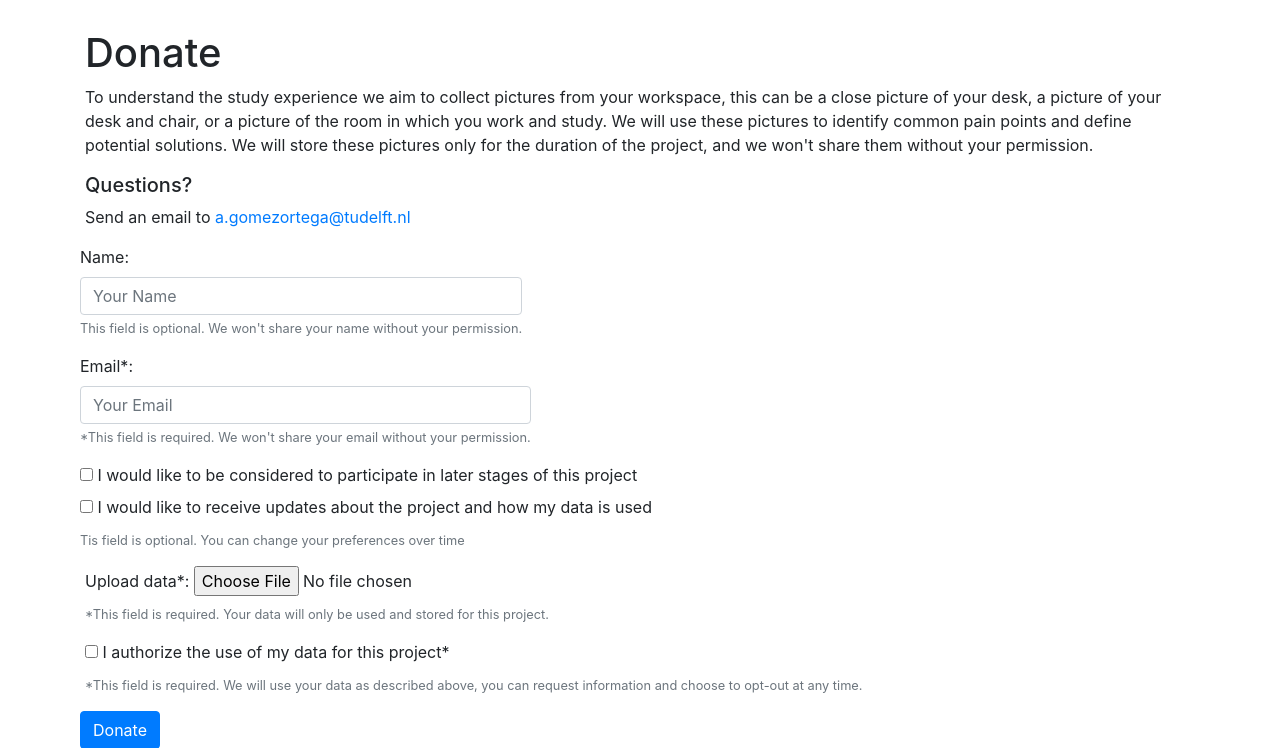
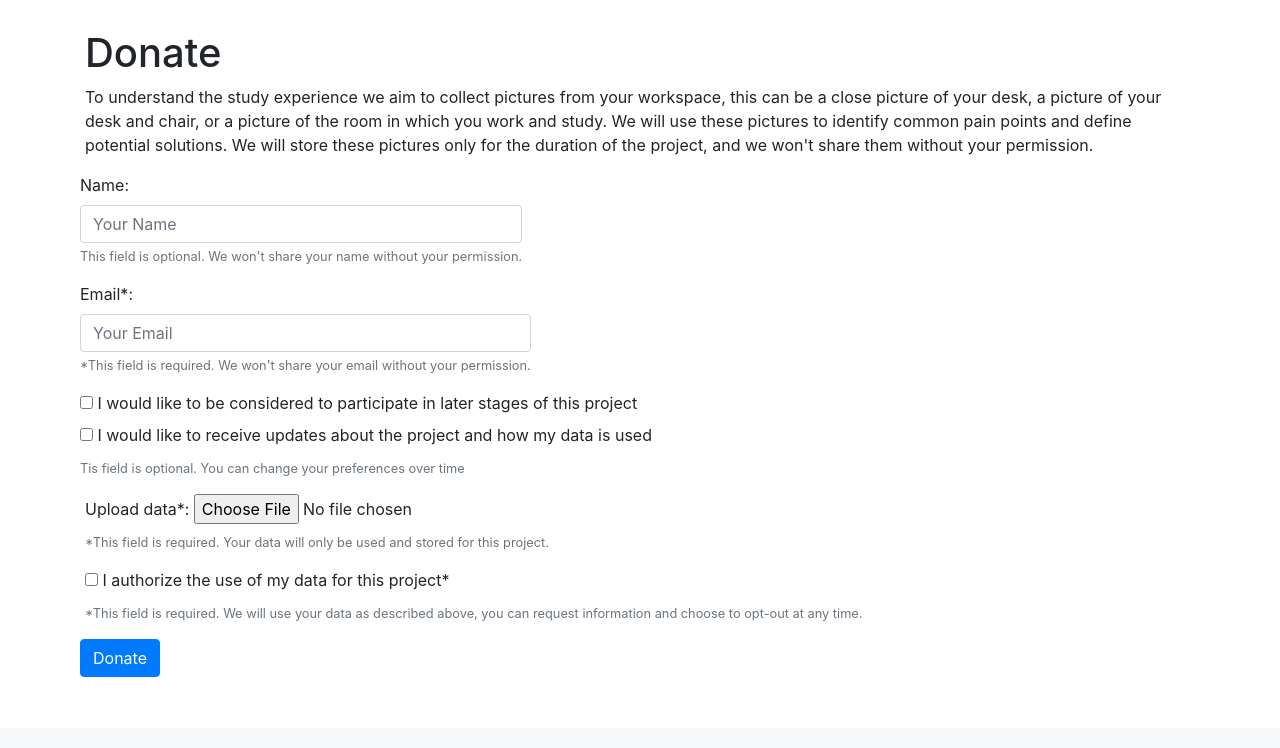
Before and after one commit to gomezago/data-donation, a Django app: page /causes/1/ in a window 1280 px wide. Shown: the part 561-1309 px from the top of the page. After the commit the page ends 1238 px from the top, so only its background shows below. Run offline with Django 3.2, Linux system fonts and the light colour scheme; data comes from the database, SQL or seed files in the repository; some libraries are stand-ins or nearby versions.

Commit message:
Remove questions

```diff
--- a/causes/templates/cause_detail.html
+++ b/causes/templates/cause_detail.html
@@ -30,8 +30,6 @@
     {% if cause.active %}
         <h1>Donate</h1>
         <p>{{ cause.data_info }}</p>
-        <h5>Questions?</h5>
-        <p>Send an email to <a href="mailto:{{ cause.contact_email }}">{{ cause.contact_email }}</a></p>
         <form action="/causes/{{ cause.pk }}/", method="post", enctype="multipart/form-data">
             {% csrf_token %}
             <div class="form-row">
```
